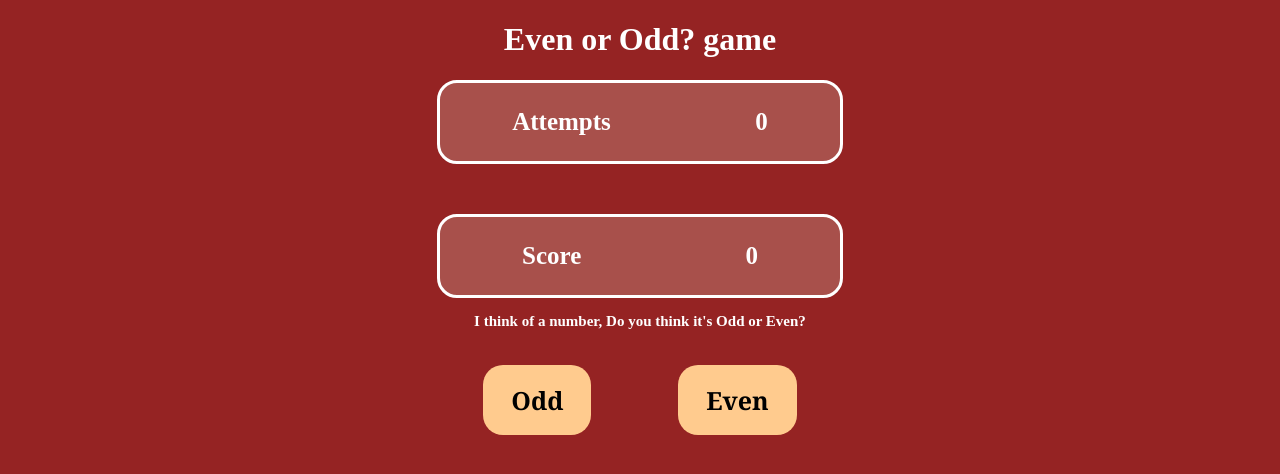
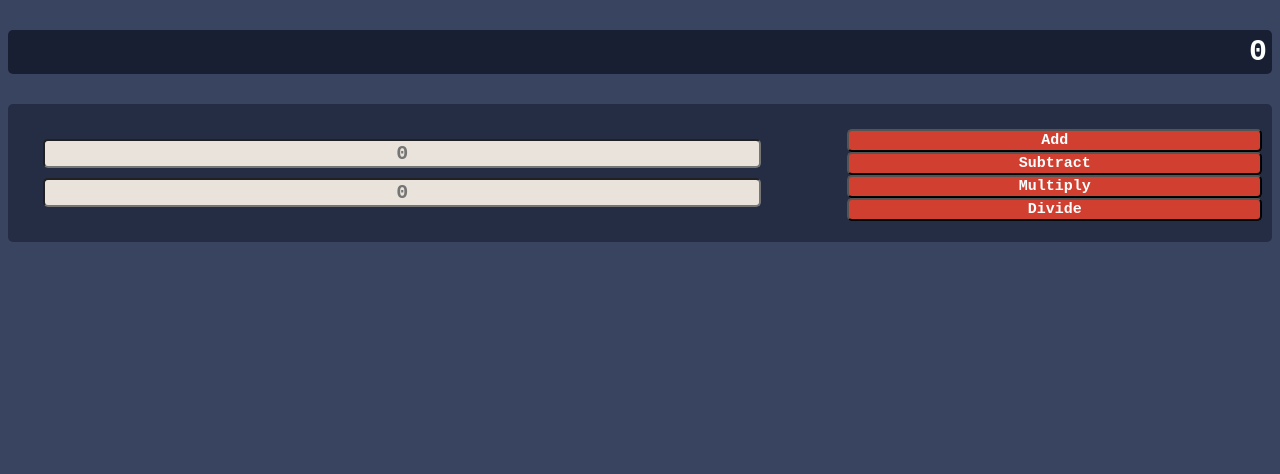
Before and after one commit to shadensameer/Odd-or-Even-, a plain HTML site: page index.html in a window 1280 px wide. Drawn offline with Linux system fonts and the light colour scheme.

Commit message:
Add files via upload

```diff
--- a/index.html
+++ b/index.html
@@ -6,101 +6,101 @@
     <title>Document</title>
 </head>
 <style>
+    *{
+        font-family: monospace;
+        font-weight: bolder;
+    }
     body{
-        background-color: #952323;
+        background-color: #394461;
+    }
+    input{
+        background-color: #EAE3DB;
+        margin: 5px;
+        font-size: 20px;
+        width: 90%;
+        border-radius: 5px;
         text-align: center;
-        color: white;
     }
     button{
-        background-color: #FFCB8E;
-        font-size: 25px;
-        color: Black;
-        font-weight: bolder;
-        border: none;
-        border-radius: 20px;
-        padding: 18px 28px ;
-        font-family: Georgia;
-        margin: 20px 30px;
+        background-color: #D13F30;
+        color: #FDFEFE;
+        border-radius: 5px;
+        font-size: 15px;
 
     }
-    .Attempts{
-        background-color: #b8746c8f;
-        max-width: 400px;
-        margin: auto;
-        border-radius: 20px;
-        font-size: 25px;
-        border:solid  white;
+    .userinput{
         display: flex;
-        justify-content: space-around;
-        font-weight: bolder;
+        flex-direction: column;
+        padding: 20px;
     }
-    .userdata{
-        background-color: #b8746c8f;
-        max-width: 400px;
-        margin: auto;
-        border-radius: 20px;
-        font-size: 25px;
-        border:solid  white;
+    .Buttons{
         display: flex;
-        justify-content: space-around;
-        margin-top: 50px;
-        font-weight: bolder;
+        flex-direction: column;
+        margin-top: 15px;
+    }
+    .container{
+        display: grid;
+        grid-template-columns: 2fr 1fr;
+        background-color: #252D44;
+        padding: 10px;
+        border-radius: 5px;
+    }
+    .result{
+        background-color: #181F32;
+        color: #FDFEFE;
+        padding: 5px;
+        text-align: right;
+        border-radius: 5px;
+        font-family: monospace;
+        font-size: 30px;
+    }
+</style>
+
+<body>
+    <h3 class="result" id="result">0</h3>
+   <div class="container">
+
+    <div class="userinput">
+        <input type="text" placeholder="0" id="num1">
+        <input type="text" placeholder="0" id="num2">
+    </div>
+    <div class="Buttons">
+        <button onclick="add()">Add</button>
+        <button onclick="subtract()">Subtract</button>
+        <button onclick="multiply()">Multiply</button>
+        <button onclick="Divide()">Divide</button>
+    </div>
+
+   </div>
+
+   <script>
+    function add() {
+        let num1 =  parseFloat(document.getElementById("num1").value);
+        let num2 = parseFloat(document.getElementById("num2").value);
+        let result = num1 + num2;
+        document.getElementById("result").innerHTML = result;
     }
 
-    .question{
-        font-size: 15px;
-        font-weight: bold;
+    function subtract() {
+        let num1 = parseFloat(document.getElementById("num1").value);
+        let num2 = parseFloat(document.getElementById("num2").value);
+        let result = num1 - num2;
+        document.getElementById("result").innerHTML = result;
     }
-    .buttons{
-        display: flex;
-        justify-content: space-around;
-        max-width: 400px;
-        margin: auto;
+
+    function multiply() {
+        let num1 = parseFloat(document.getElementById("num1").value);
+        let num2 = parseFloat(document.getElementById("num2").value);
+        let result = num1 * num2;
+        document.getElementById("result").innerHTML = result;
     }
-    #heading{
-        color: white;
+
+    function Divide() {
+        let num1 = parseFloat(document.getElementById("num1").value);
+        let num2 = parseFloat(document.getElementById("num2").value);
+        let result = num1 / num2;
+        document.getElementById("result").innerHTML = result;
     }
-</style>
-<body>
-    <h1 id="heading">Even or Odd? game</h1>
-    <div class="Attempts">
-        <p>Attempts</p>
-        <p id="Attemp">0</p>
-    </div>
-    <div class="userdata">
-        <p>Score</p>
-        <p id="userScore">0</p>
-    </div>
-
-    <p class="question">I think of a number, Do you think it's Odd or Even?</p>
-    <div class="buttons">
-        <button onclick="guess('odd')">Odd</button>
-        <button onclick= "guess('even')" >Even</button>
-    </div>
-    <script>
-        let Attempts = 0;
-        let Score = 0;
-
-        function guess(userGuess){
-            Attempts++;
-            document.getElementById("Attemp").innerHTML = Attempts;
-
-            const RandomNumber = Math.floor(Math.random() * 100) + 1;
-
-            const CorrectAnswer = (RandomNumber % 2 == 0) ? "even" : "odd" ;
-
-            if (userGuess == CorrectAnswer) {
-                Score++;
-                document.getElementById("userScore").innerHTML = Score;
-                document.getElementById('heading').innerText =
-                     `Correct! The number was ${randomNumber} `;
-            } else{
-                document.getElementById('heading').innerText =
-                     `Wrong! The number was ${RandomNumber} `;
-            }
-        }
-
-
-    </script>
+   </script>
 </body>
 </html>
```
